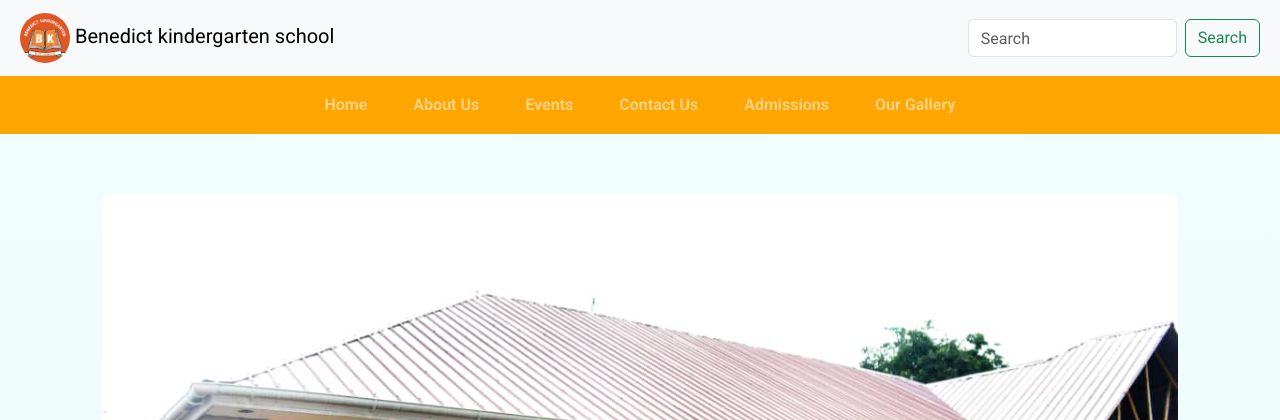
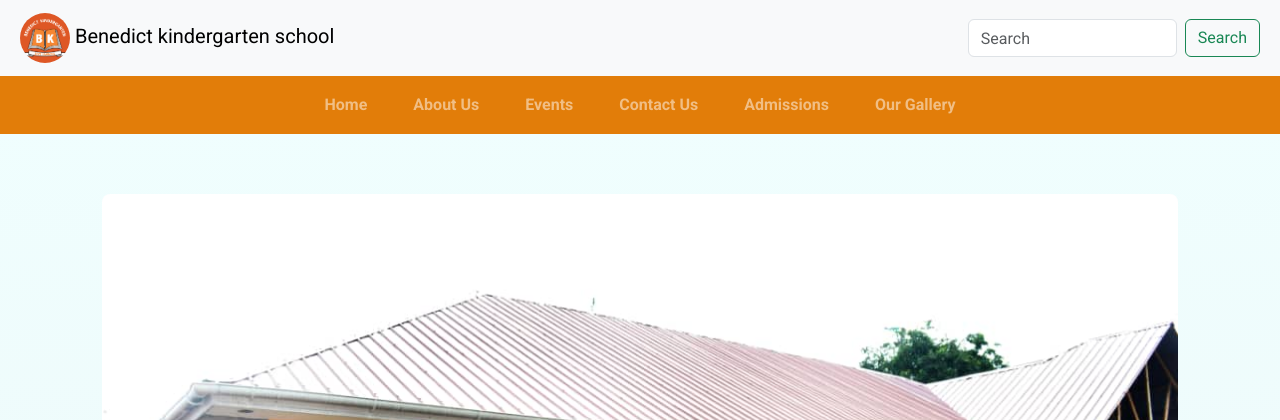
Before and after one commit to Doneddie/Benedict-School, a Django app: page /benedict_school/about/ in a window 1280 px wide. Shown: the top 420 px of the page. Run offline with Django 5.2, Linux system fonts and the light colour scheme; data comes from the database, SQL or seed files in the repository; some libraries are stand-ins or nearby versions.

Commit message:
Added new css

```diff
--- a/benedict/benedict_school/static/benedict_school/css/base.css
+++ b/benedict/benedict_school/static/benedict_school/css/base.css
@@ -9,7 +9,7 @@
 
 /* Base Colors */
 :root {
-    --orange: #FFA500;
+    --orange: #f3a109;
     --white: #FFFFFF;
     --black: #000000;
     --lemon-green: #9FE2BF;
@@ -37,7 +37,7 @@ header {
 
 /* Navbar */
 .navbar {
-    background-color: var(--orange);
+    background-color: #e27d09;
     padding: 0.5rem;
     z-index: 1000;
     position: sticky;
@@ -59,13 +59,13 @@ header {
 
 .navbar ul li a {
     text-decoration: none;
-    color: black;
+    color: #333;
     font-weight: bold;
     transition: color 0.3s;
 }
 
 .navbar ul li a:hover {
-    color: var(--lemon-green);
+    color: #058821;;
 }
 
 /* Search Form */
```
